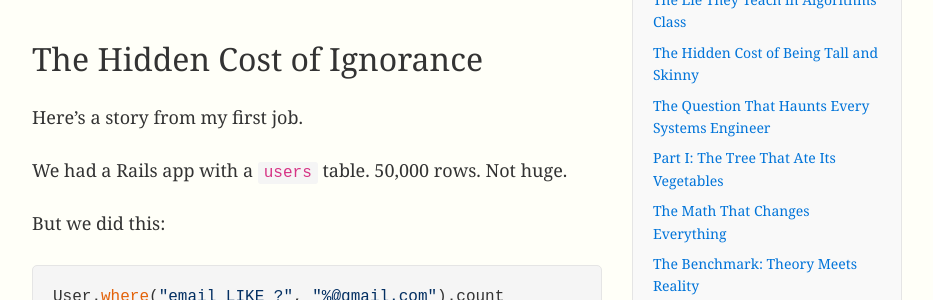
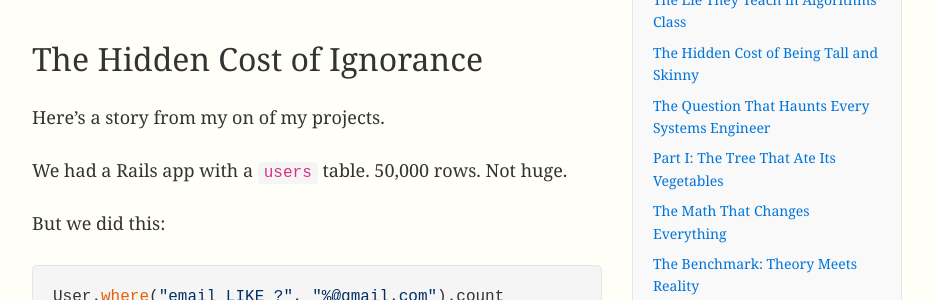
Before and after one commit to deyaa1251/deyaa1251, a Jekyll site: the page built from _posts/2025-10-24-b_tree.md, in a window 1280 px wide and 900 px high, scrolled down 18469 px. Shown: the part 155-455 px from the top of the window, without its empty margins (173-1106 px from the left). Built offline with Jekyll 4.4.1, drawn with Linux system fonts in a browser that asks for light colours; nearby versions of some CDN libraries; some web fonts are replaced.

Commit message:
Update 2025-10-24-b_tree.md

```diff
--- a/_posts/2025-10-24-b_tree.md
+++ b/_posts/2025-10-24-b_tree.md
@@ -526,7 +526,7 @@ It doesn't scan trillions of keys. It uses **B-tree-like indexes** to jump to yo
 
 ## The Hidden Cost of Ignorance
 
-Here's a story from my first job.
+Here's a story from my on of my projects.
 
 We had a Rails app with a `users` table. 50,000 rows. Not huge.
 
```
